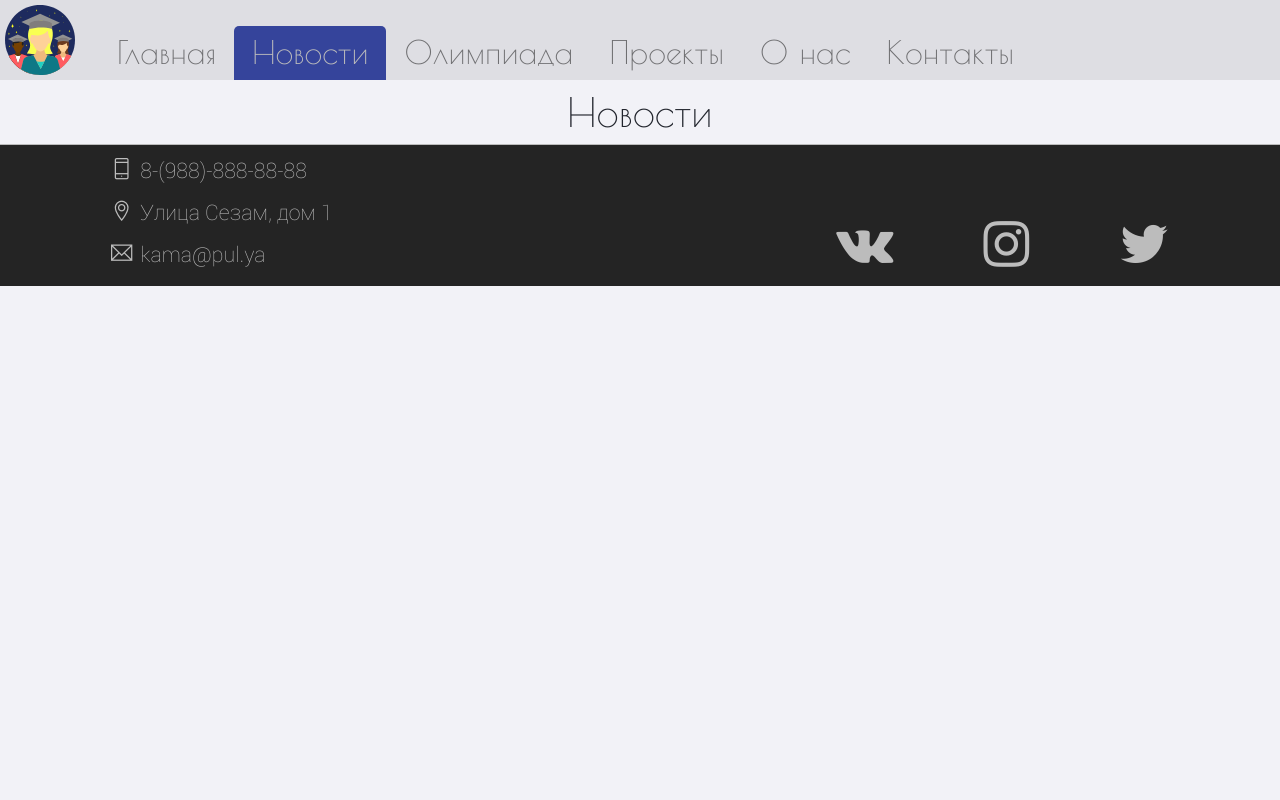
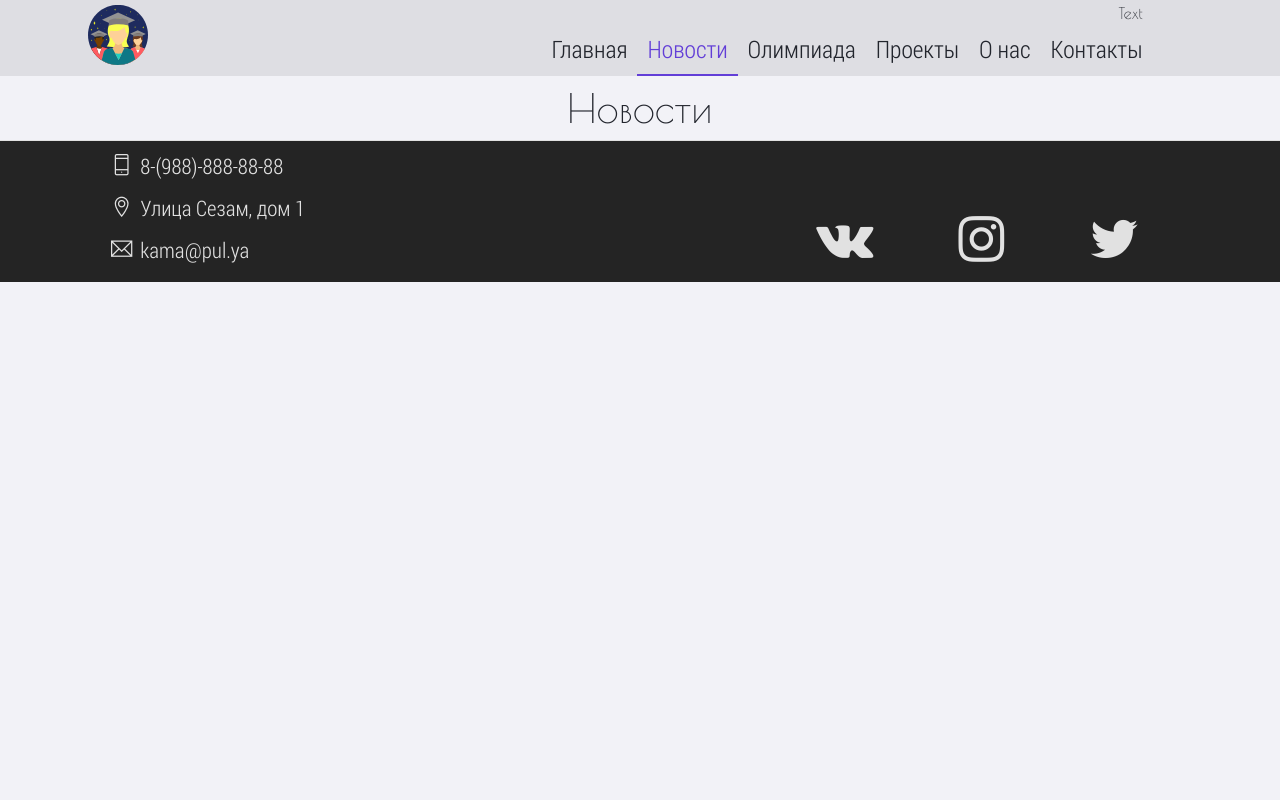
Before and after one commit to subher0/olympic-games-2018, a Django app: page /news in a window 1280 px wide. Run offline with Django 3.2, Linux system fonts and the light colour scheme; data that the repository does not hold is empty; some libraries are stand-ins or nearby versions.

Commit message:
Changed navbar

```diff
--- a/main/templates/404.html
+++ b/main/templates/404.html
@@ -12,7 +12,7 @@
             </div>
         </div>
         <div class="row">
-            <div class="col-md-8 offset-md-2 error-404-wrapper">
+            <div class="col-md-12 error-404-wrapper">
             </div>
         </div>
     </div>
--- a/main/templates/main/gen_templ.html
+++ b/main/templates/main/gen_templ.html
@@ -29,32 +29,56 @@
         <div class="toggler-bar"></div>
         <div class="toggler-bar"></div>
     </button>
+    <div class="container">
+        <div class="row">
+            <div class="col-lg-2">
                 <a class="navbar-brand" href="/"><span class="logo-icon"></span></a>
+            </div>
+            <div class="col-lg-8 offset-lg-2">
+                <div class="row">
+                    <h5 class="hidden-md-down float-right">Text</h5>
                     <div class="collapse navbar-collapse" id="navbarElements">
-        <ul class="navbar-nav mr-auto">
+                        <ul class="navbar-nav ml-auto">
                             {% block nav-main %}
-                <li class="nav-item"><a class="nav-link" href="/">Главная<span class="sr-only"></span></a></li>
+                                <li class="nav-item"><a class="nav-link" href="/">Главная<span
+                                        class="sr-only"></span></a>
+                                <div class="underline-bar"></div>
+                                </li>
                             {% endblock nav-main %}
                             {% block nav-news %}
-                <li class="nav-item"><a class="nav-link" href="/news">Новости<span class="sr-only"></span></a></li>
+                                <li class="nav-item"><a class="nav-link" href="/news">Новости<span
+                                        class="sr-only"></span></a>
+                                    <div class="underline-bar"></div>
+                                </li>
                             {% endblock nav-news %}
                             {% block nav-olymp %}
-                <li class="nav-item"><a class="nav-link" href="/olympics">Олимпиада<span class="sr-only"></span></a>
+                                <li class="nav-item"><a class="nav-link" href="/olympics">Олимпиада<span
+                                        class="sr-only"></span></a>
+                                    <div class="underline-bar"></div>
                                 </li>
                             {% endblock nav-olymp %}
                             {% block nav-projects %}
-                <li class="nav-item"><a class="nav-link" href="/projects">Проекты<span class="sr-only"></span></a>
+                                <li class="nav-item"><a class="nav-link" href="/projects">Проекты<span
+                                        class="sr-only"></span></a>
+                                    <div class="underline-bar"></div>
                                 </li>
                             {% endblock nav-projects %}
                             {% block nav-about %}
                                 <li class="nav-item"><a class="nav-link" href="">О нас<span class="sr-only"></span></a>
+                                    <div class="underline-bar"></div>
                                 </li>
                             {% endblock nav-about %}
                             {% block nav-contacts %}
                                 <li class="nav-item"><a class="nav-link" href="/contacts">Контакты<span
-                        class="sr-only"></span></a></li>
+                                        class="sr-only"></span></a>
+                                    <div class="underline-bar"></div>
+                                </li>
                             {% endblock nav-contacts %}
                         </ul>
+                    </div>
+                </div>
+            </div>
+        </div>
     </div>
 </nav>
 <!--/Navbar-->
--- a/olympic_games/settings.py
+++ b/olympic_games/settings.py
@@ -23,7 +23,7 @@ BASE_DIR = os.path.dirname(os.path.dirname(os.path.abspath(__file__)))
 SECRET_KEY = '*!%la6ogq_=krau1ukfr3s9b4nm4454jb%+zmbw$d$88o*j&41'
 
 # SECURITY WARNING: don't run with debug turned on in production!
-DEBUG = False
+DEBUG = True
 
 ALLOWED_HOSTS = ['37.204.2.4', 'olimp05.ru', 'www.olimp05.ru', 'dev.olimp05.ru']
 
--- a/static/css/constants.css
+++ b/static/css/constants.css
@@ -11,24 +11,31 @@
     --background-color-d5: #8e8e93;
     --background-color-d6: #7a7a7f;
 
-/*    --design-color-d2: #1e1f41;
-    --design-color-d1: #222755;
-    --design-color: #273469;
-    --design-color-l1: #2e3c7d;
-    --design-color-l2: #323e91;
-    --design-color-l3: #3b4ca5;*/
+    /*--design-color-d2: #313269;*/
+    /*--design-color-d1: #2f347d;*/
+    /*--design-color: #35449b;*/
+    /*--design-color-l1: #3848af;*/
+    /*--design-color-l2: #3a48c3;*/
+    /*--design-color-l3: #4659d7;*/
 
-    --design-color-d2: #313269;
-    --design-color-d1: #2f347d;
-    --design-color: #35449b;
-    --design-color-l1: #3848af;
-    --design-color-l2: #3a48c3;
-    --design-color-l3: #4659d7;
+    /*--design-color-d2: #3e3e7d;*/
+    /*--design-color-d1: #4a4a91;*/
+    /*--design-color: #4B50A5;*/
+    /*--design-color-l1: #4a4fb9;*/
+    /*--design-color-l2: #4a4fcd;*/
+    /*--design-color-l3: #4e53e1;*/
+
+    --design-color-d2: #623ed7;
+    --design-color-d1: #623eeb;
+    --design-color: #623ed7;
+    --design-color-l1: #4a4fb9;
+    --design-color-l2: #4a4fcd;
+    --design-color-l3: #4e53e1;
 
     --accent-color: #FFF651;
 
-    --dark-font-color: #BCBCBC;
+    --dark-font-color: #e1e1e1;
     --dark-background-color: #242424;
     --dark-design-color: #4B65CC;
-    --fade-color: rgba(29, 41, 73, 0.73)
+    --fade-color: rgba(29, 41, 73, 0.73);
 }
--- a/static/css/errors.css
+++ b/static/css/errors.css
@@ -12,3 +12,9 @@ h1 {
     background: url("/static/icons/404.svg") no-repeat center;
     height: 600px;
 }
+
+.error-500-wrapper {
+    position: absolute;
+    background: url("/static/icons/500.svg") no-repeat center;
+    height: 600px;
+}
--- a/static/css/general.css
+++ b/static/css/general.css
@@ -10,7 +10,7 @@
 
 @font-face {
     font-family: 'Roboto';
-    src: url(/static/fonts/Roboto-Thin.ttf);
+    src: url(/static/fonts/Roboto-Condensed.ttf);
 }
 
 /*** FOOTER STYLING ***/
@@ -31,44 +31,74 @@
 /*## FOOTER STYLING ##*/
 /*****************************************************************************************************/
 /*** NAVBAR STYLING ***/
+
+.underline-bar {
+    position: absolute;
+    bottom: 0;
+    left: 0;
+    height: 2px;
+    background-color: var(--design-color);
+    width: 0;
+    transition: all 0.3s ease-out;
+}
+
+.nav-item:hover .underline-bar {
+    background-color: var(--design-color);
+    width: 100%;
+}
+
+nav .container {
+    min-width: 250px;
+}
+
+.navbar-collapse ul {
+    margin-top: 0;
+}
+
+.collapse.navbar-collapse {
+    width: auto;
+}
+
+.navbar-collapse, .navbar-collapse.collapse {
+    width: 100%;
+}
+
+.row {
+    width: 100%;
+}
+
 .navbar-nav, .navbar-nav > .d-flex {
-    width: 100%;
     margin-top: 20px;
 }
 
 .nav-item {
-    padding: 6px 10px 0 10px;
-    font-family: 'Poiret One', sans-serif;
-    font-size: 2em;
+    position: relative;
+    height: 45px;
+    padding: 0 10px 0 10px;
+    white-space: nowrap;
+    font-family: 'Roboto', sans-serif;
+    font-size: 1.5em;
     transition: all 0.2s ease-in-out;
 }
 
-.navbar-light .navbar-nav .nav-item:hover {
-    height: 54px;
-    background-color: var(--design-color);
-    border-radius: 5px 5px 0 0;
+.nav-item.active {
+    height: 45px;
+    border-bottom: solid 2px var(--design-color);
 }
 
 .navbar-light .navbar-nav .nav-item:hover .nav-link,
 .navbar-light .navbar-nav .nav-item.active .nav-link{
-    color: var(--dark-font-color);
-}
-
-.nav-item.active {
-    position: relative;
-    height: 54px;
-    background-color: var(--design-color);
-    border-radius: 5px 5px 0 0;
+    color: var(--design-color);
 }
 
 .nav-link {
-    line-height: 1.3em;
     padding: 0;
     cursor: pointer;
 }
 
-.navbar-light .navbar-nav .active>.nav-link {
-    color: var(--design-color);
+.navbar-light .navbar-nav .nav-link {
+    color: var(--font-color);
+    padding: 0;
 }
 
 .navbar {
@@ -78,7 +108,8 @@
 }
 
 .navbar-toggler {
-    margin-top: 14px;
+    margin-top: 3px;
+    z-index: 1000000;
 }
 
 .navbar-brand {
@@ -93,6 +124,12 @@
     background-color: var(--font-color-l1);
     border-radius: 9px;
     transition: all 0.3s;
+}
+
+h5.hidden-md-down {
+    padding-right: 10px;
+    width: 100%;
+    text-align: right;
 }
 
 button:not(.collapsed) .toggler-bar:nth-child(1) {
@@ -229,8 +266,8 @@ h4, h5, h6 {
 
 .logo-icon {
     background: url("/static/icons/logo.svg") no-repeat;
-    width: 70px;
-    height: 70px;
+    width: 60px;
+    height: 60px;
     margin-right: 8px;
     margin-bottom: 5px;
     display: inline-block;
```
Also changed, not shown: main/templates/500.html (+21 -9 lines), static/css/main.css (+5 -4 lines), static/fonts/Roboto-Condensed.ttf (added), static/icons/500.svg (added). Lines whose indentation alone changed are shown as unchanged.
